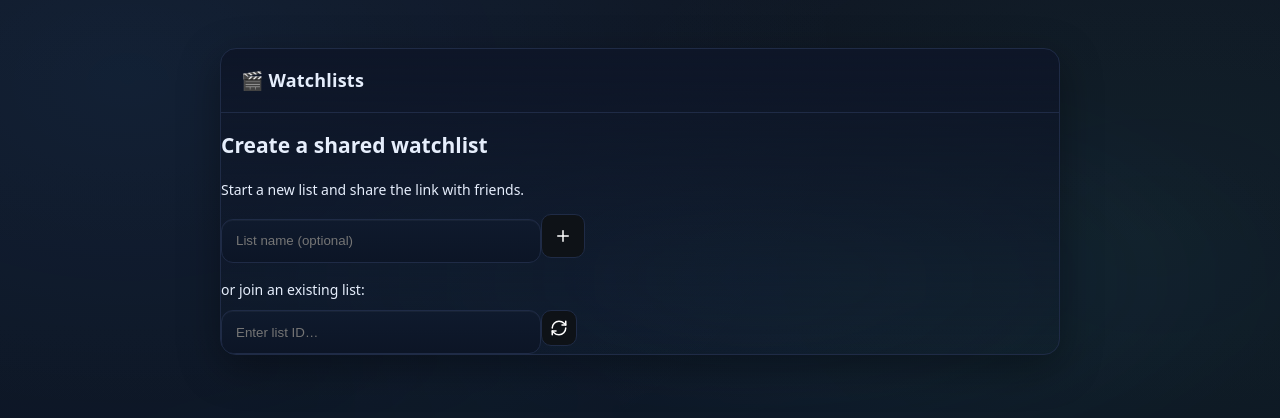
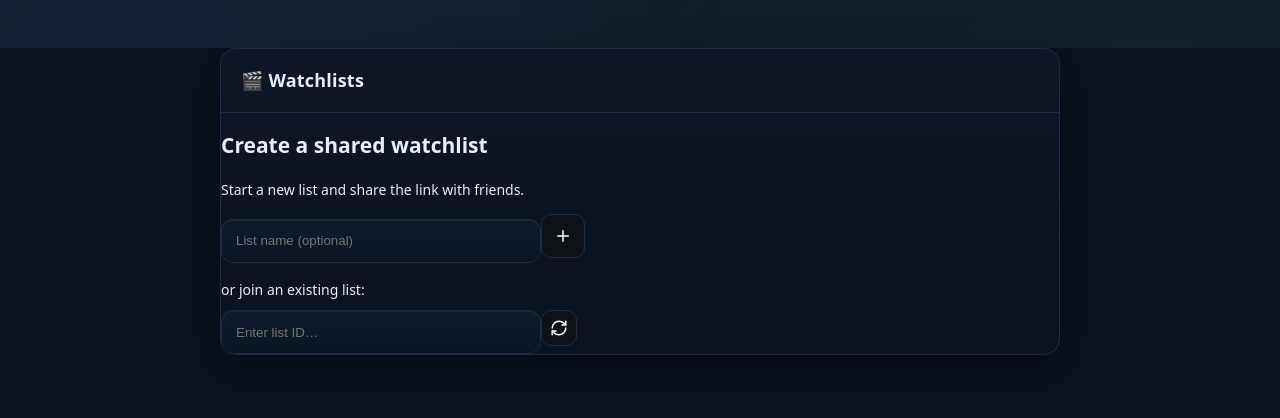
Before and after one commit to flxlehmann/watchlist, a Next.js app: page / in a window 1280 px wide. Shown: the top 418 px of the page. Built offline with nearby package versions, Linux system fonts and the light colour scheme.

Commit message:
Update globals.css

```diff
--- a/app/globals.css
+++ b/app/globals.css
@@ -253,34 +253,25 @@
 html,body{background:var(--bg)}
 body::before{
   content:"";
-  position:fixed; inset:0; z-index:0;
+  position:fixed; inset:0; z-index:-2;
   background:
     radial-gradient(1200px 800px at 10% 10%, rgba(58,160,255,0.08), transparent 60%),
-    radial-gradient(1000px 700px at 90% 30%, rgba(63,209,143,0.06), transparent 60%),
+    radial-gradient(1000px 700px at 90% 30%, rgba(63,209,143,0.05), transparent 60%),
     linear-gradient(180deg, rgba(255,255,255,0.02), rgba(255,255,255,0));
   pointer-events:none;
 }
 body::after{
   content:"";
-  position:fixed; inset:0; z-index:0;
-  background:
-    radial-gradient(60% 40% at 60% 35%, rgba(58,160,255,0.07), rgba(0,0,0,0) 70%),
-    radial-gradient(50% 35% at 35% 70%, rgba(63,209,143,0.06), rgba(0,0,0,0) 70%);
-  filter: blur(24px);
+  position:fixed; inset:-10% -10%; z-index:-1;
+  background: radial-gradient(60% 40% at 50% 50%, rgba(58,160,255,0.06), rgba(0,0,0,0) 70%),
+              linear-gradient(120deg, rgba(58,160,255,0.03) 0%, rgba(63,209,143,0.03) 100%);
+  filter: blur(20px);
   animation: bgShift 28s ease-in-out infinite alternate;
-  opacity:.9;
+  opacity:.8;
   pointer-events:none;
-  will-change: transform, opacity;
 }
 @keyframes bgShift{
   0%{ transform: translate3d(-2%, -1%, 0) scale(1.02) rotate(0.2deg); }
   50%{ transform: translate3d(1%, 2%, 0) scale(1.03) rotate(-0.2deg); }
   100%{ transform: translate3d(3%, -2%, 0) scale(1.02) rotate(0.1deg); }
 }
-
-
-
-/* Animation overlay stacking fix */
-html, body { height: 100%; }
-body { position: relative; background: var(--bg); }
-body > * { position: relative; z-index: 1; }
```
